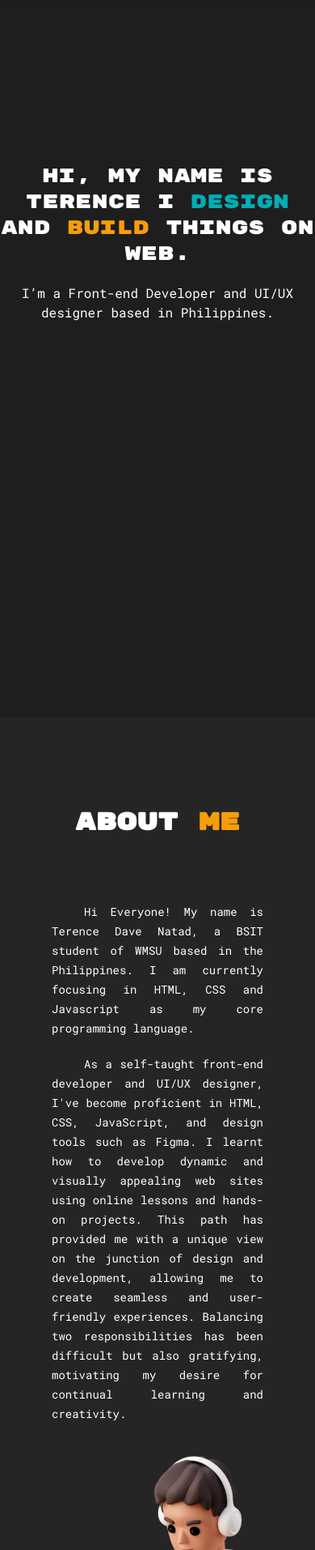
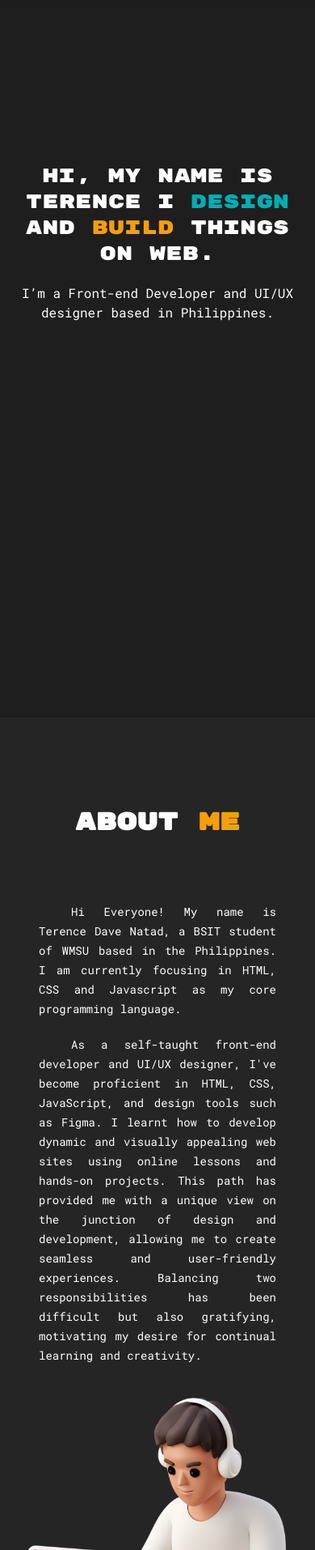
Before and after one commit to Terence-dev-natad/portfolio-website.github.io, a website: page templates/index.html in a window 390 px wide. Shown: the part 86-2000 px from the top of the page at 81% size. Drawn offline with nearby package versions, Linux system fonts and the light colour scheme; files that its build step writes are made by us from their sources.

Commit message:
updated styles

```diff
--- a/templates/index.html
+++ b/templates/index.html
@@ -24,7 +24,7 @@
         </header>
         <div class="grid grid-cols-2 pt-40 place-items-center lg:grid-cols-1 sm:mt-32 lg:mt-32 md:mt-32">
             <div class="pl-16  md:text-center sm:pl-0">
-                <h1 class="font-rubik text-4xl w-[full] md:text-center lg:text-center sm:text-2xl">Hi, My Name is Terence I <span class="text-[rgb(0,173,181)]">design</span> and <span class="text-amber-500">build </span>things on web.</h1>
+                <h1 class="font-rubik text-4xl w-[full] md:text-center lg:text-center sm:text-2xl sm:ml-2 sm:mr-2">Hi, My Name is Terence I <span class="text-[rgb(0,173,181)]">design</span> and <span class="text-amber-500">build </span>things on web.</h1>
                 <p class="mt-5 font-roboto md:text-center lg:text-center">
                      I’m a Front-end Developer and UI/UX designer based in Philippines.
                 </p>
@@ -44,7 +44,7 @@
        <div class="flex justify-evenly mr-32 ml-32 sm:m-0">
         <div class="grid grid-cols-2 place-items-center items-center justify-center mt-20 md:grid-cols-1 sm:grid-cols-1 gap-10 lg:grid-cols-1 xl:pl-8 xl:pr-8 lg:pl-8 lg:pr-8">
 
-            <div class="text-sm lg:text-center sm:pl-8 sm:pr-8 sm:text-justify font-roboto">
+            <div class="text-sm lg:text-center sm:pl-4 sm:pr-4 sm:text-justify font-roboto">
                 <p class="w-full leading-6 sm:indent-10">
                     Hi Everyone! My name is Terence Dave Natad,  a BSIT student of WMSU based in the Philippines.
                     I am currently focusing in HTML, CSS and Javascript as my core programming language.
```
